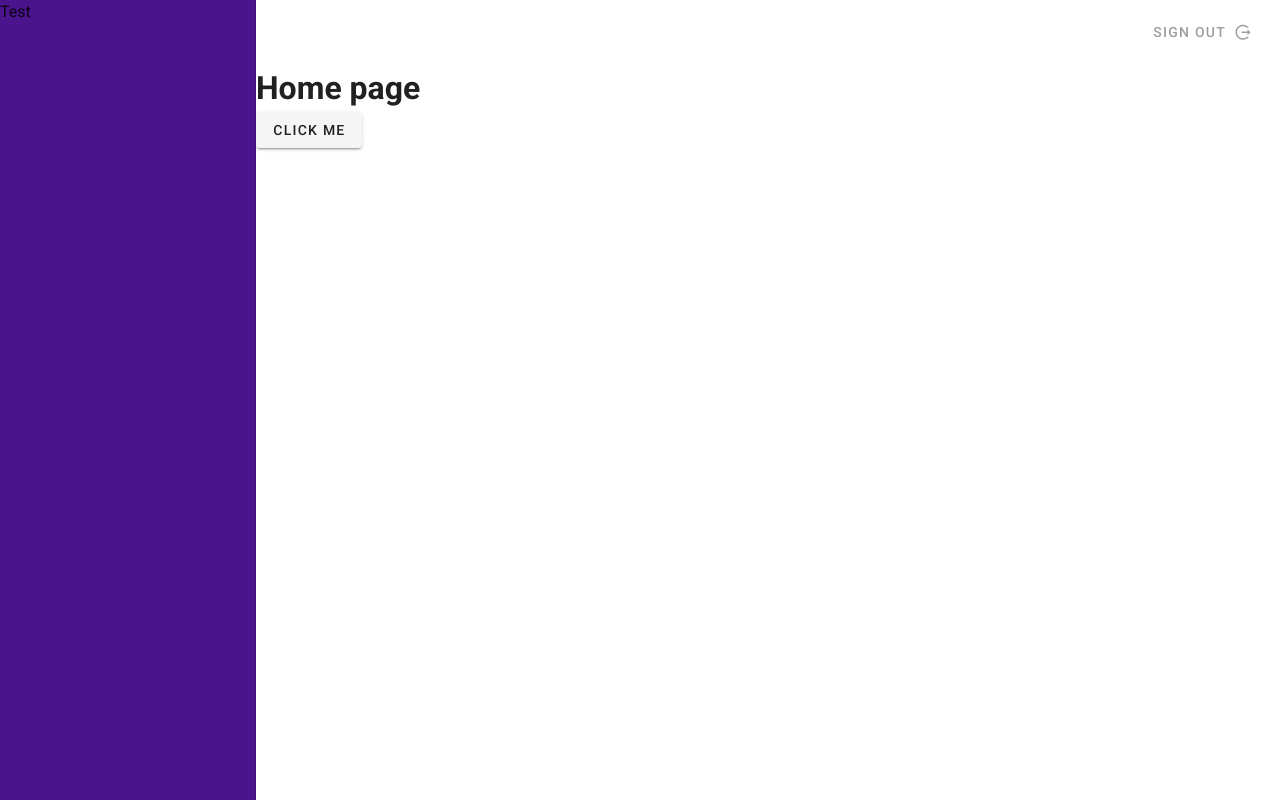
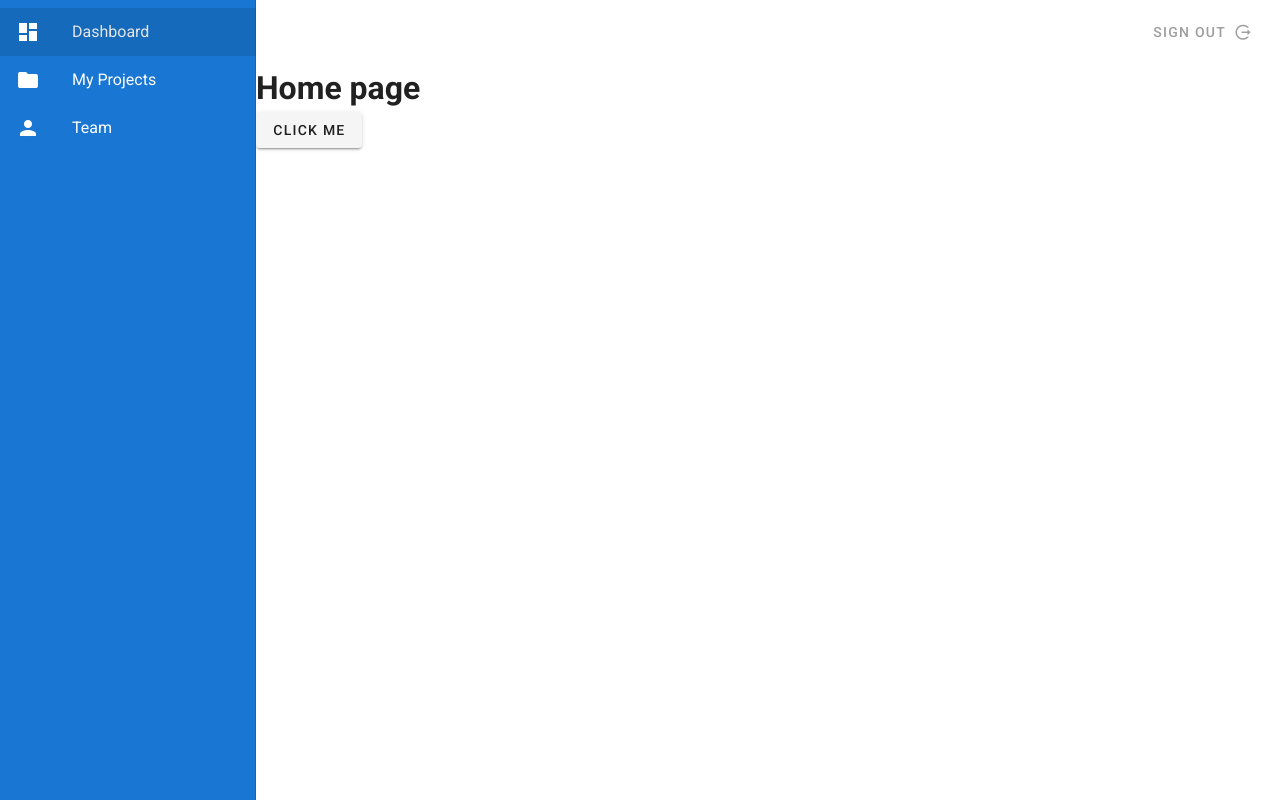
Before and after one commit to rafal-mi/todo-ninja, a Vue app: page / in a window 1280 px wide. Both pictures are taken after a click on the button 28 px from the left and 32 px from the top of the page. Built offline with nearby package versions, Linux system fonts and the light colour scheme.

Commit message:
Completed #10: Lists

```diff
--- a/src/components/Navbar.vue
+++ b/src/components/Navbar.vue
@@ -16,7 +16,18 @@
         </v-toolbar>
 
         <v-navigation-drawer app v-model="drawer" class="primary">
-            <p>Test</p>
+            <v-list>
+                <v-list-item v-for="link in links" :key="link.text" router :to="link.route">
+                    <v-list-item-action>
+                        <v-icon class="white--text">{{ link.icon }}</v-icon>
+                    </v-list-item-action>
+                    <v-list-item-content>
+                        <v-list-item-title class="white--text">
+                            {{link.text}}
+                        </v-list-item-title>
+                    </v-list-item-content>
+                </v-list-item>
+            </v-list>
         </v-navigation-drawer>
     </nav>
 </template>
@@ -24,7 +35,13 @@
 <script>
 export default {
     data: () => ({
-        drawer: false
+        drawer: false,
+        links: [
+            { icon: 'mdi-view-dashboard', text: 'Dashboard', route: '/' },
+            { icon: 'mdi-folder', text: 'My Projects', route: '/projects' },
+            { icon: 'mdi-account', text: 'Team', route: '/team' },
+
+        ]
     }),
 }
 </script>
--- a/src/plugins/vuetify.js
+++ b/src/plugins/vuetify.js
@@ -10,7 +10,7 @@
   theme: {
     themes: {
       light: {
-        primary: '#4a148c'
+        // primary: '#4a148c'
 
       }
     }
```
